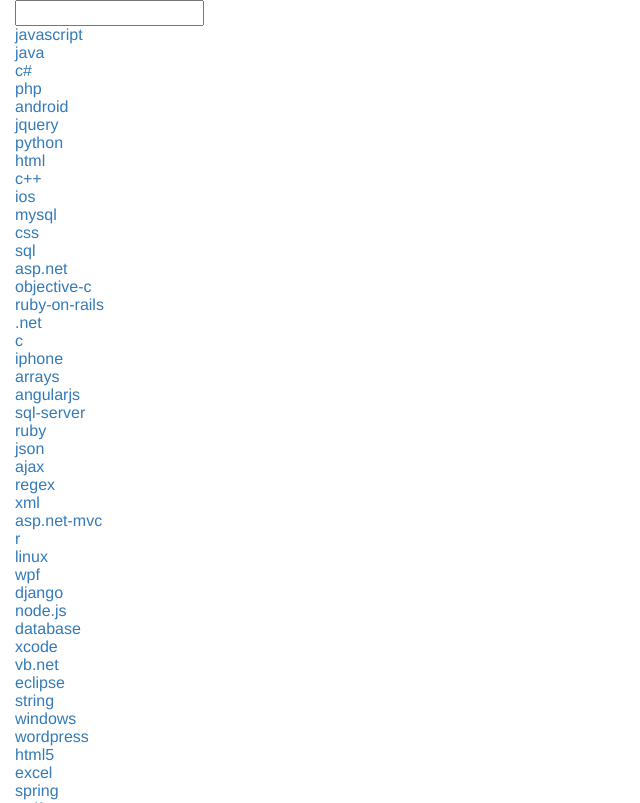
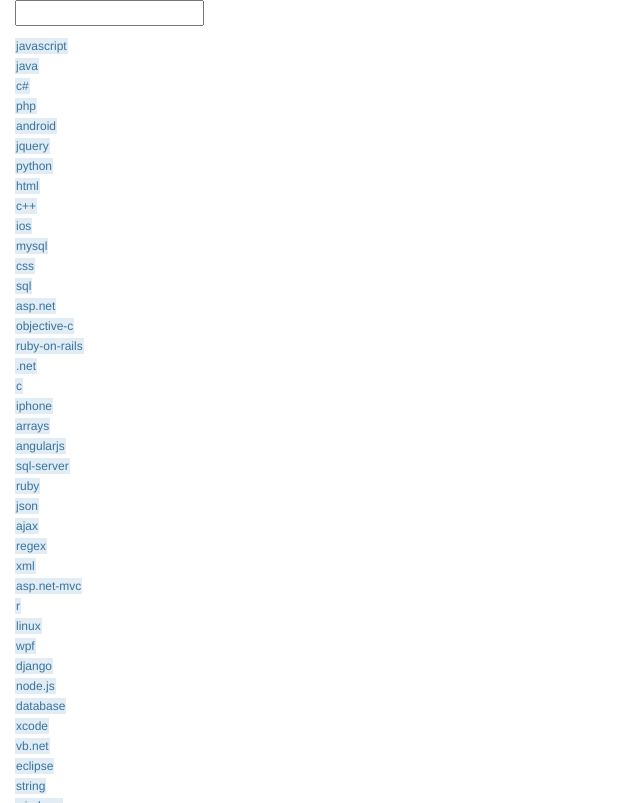
Before and after one commit to MichiFrech/dev-dictionary, a browser extension: page index.html in a window 1280 px wide. Shown: the top 803 px of the page, without its empty margins (0-640 px from the left). Drawn offline with nearby package versions, Linux system fonts and the light colour scheme; some packages are replaced by stand-ins of ours; a script that the page names is missing.

Commit message:
- Add style for technologies
[feature-1.1.0]

```diff
--- /dev/null
+++ b/css/dev-dictionary.css
@@ -0,0 +1,15 @@
+.technologies {
+    color: #39739d;
+    font-size: 12px;
+    white-space: nowrap;
+    background: #E1ECF4;
+    border: 1px solid #E1ECF4;
+    display: inline-block;
+    margin: 2px 2px 2px 0;
+    border-radius: 0;
+    -webkit-transition: color 0.15s ease, background 0.15s ease, border 0.15s ease;
+    -moz-transition: color 0.15s ease, background 0.15s ease, border 0.15s ease;
+    -ms-transition: color 0.15s ease, background 0.15s ease, border 0.15s ease;
+    -o-transition: color 0.15s ease, background 0.15s ease, border 0.15s ease;
+    transition: color 0.15s ease, background 0.15s ease, border 0.15s ease;
+}
--- a/index.html
+++ b/index.html
@@ -9,7 +9,7 @@
     <link rel="stylesheet" href="bower_components/bootstrap/dist/css/bootstrap.css"/>
     <link rel="stylesheet" href="bower_components/bootstrap/dist/css/bootstrap-theme.css"/>
     <link rel="stylesheet" href="bower_components/font-awesome/css/font-awesome.css"/>
-    <link rel="stylesheet" href="lib/select2/select2.css">
+    <link rel="stylesheet" href="css/dev-dictionary.css">
     <!-- endbuild -->
 
     <!-- Scripts -->
--- a/templates/dictionary.html
+++ b/templates/dictionary.html
@@ -1,8 +1,9 @@
 <input type="text" ng-model="search"/>
+<div style="height: 10px"></div>
 
-<table style="display: block">
+<table>
     <tr ng-repeat="profile in profiles | filter:search | limitTo : 100">
-        <td><a ng-click="display(profile)">{{profile}}</a></td>
+        <td><a class="technologies" ng-click="display(profile)">{{profile}}</a></td>
         <td rowspan="100"><div id="display"></div></td>
     </tr>
 
```
